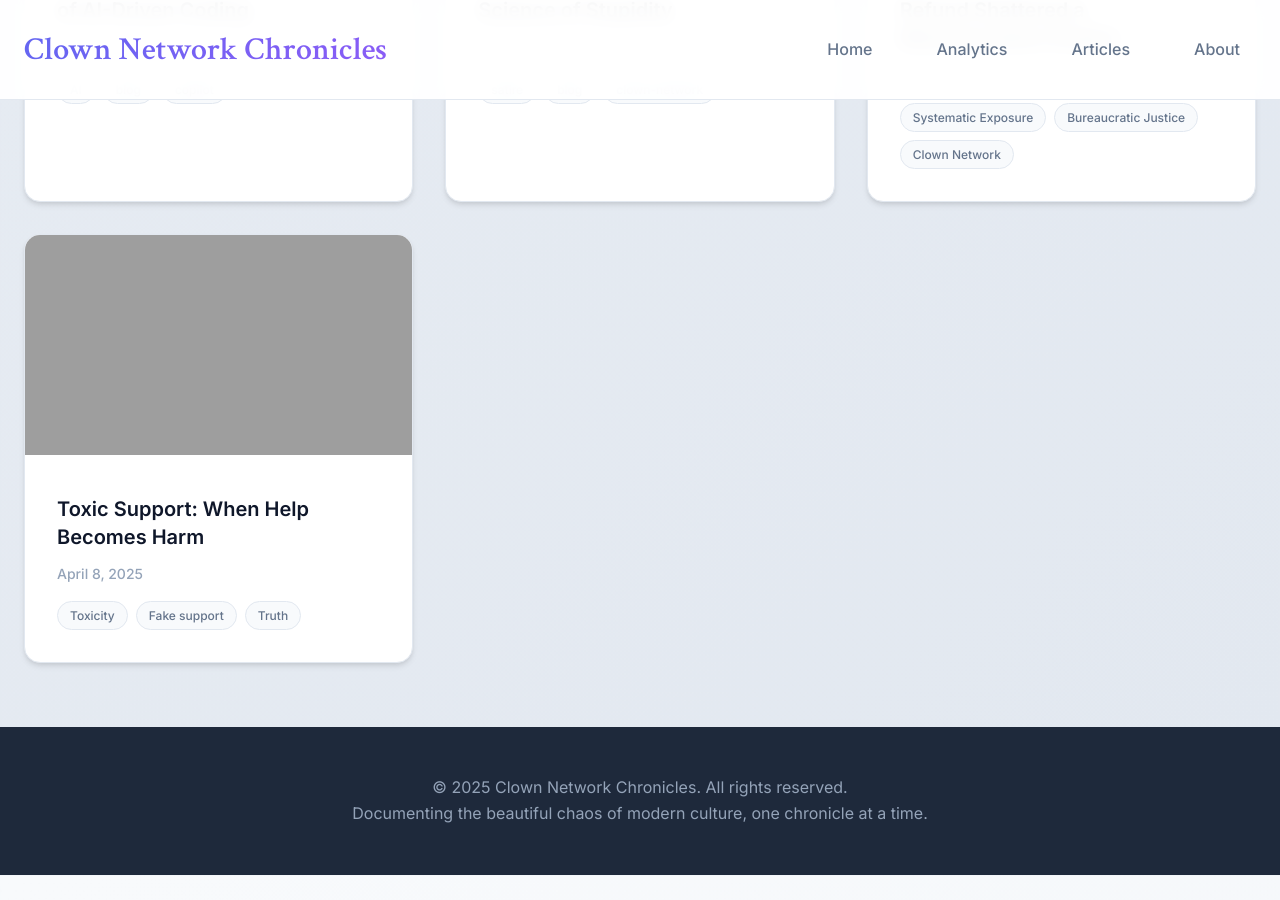
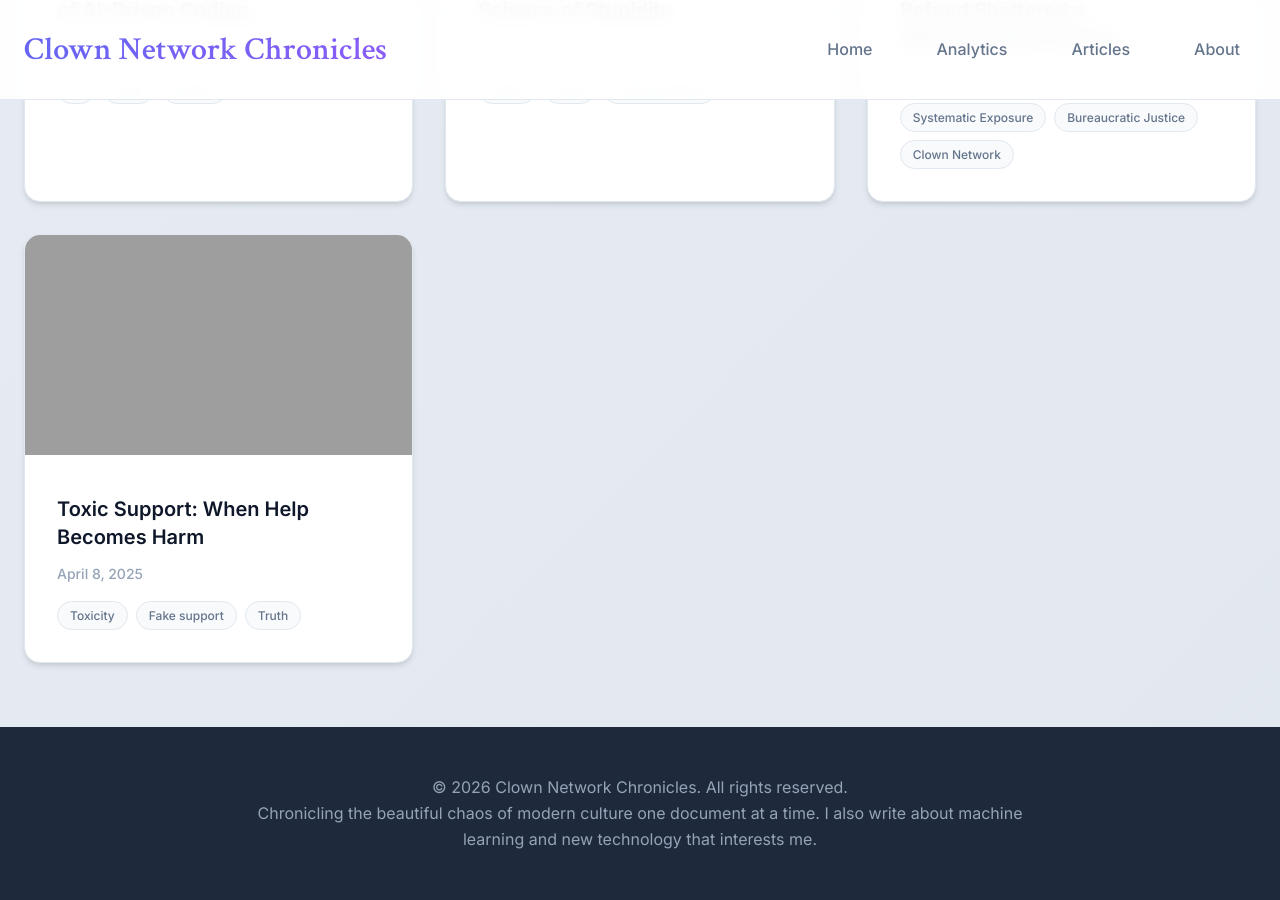
Before and after one commit to Kristina01-hash/Kristina01-hash.github.io, a Jekyll site: the page clown-network/chronicles/index.html, which Jekyll copies as it is, in a window 1280 px wide and 900 px high, scrolled down 10799 px. Built offline with Jekyll 4.4.1, drawn with Linux system fonts in a browser that asks for light colours; before the commit the page ends 11674 px from its top, so only the background shows below that.

Commit message:
Update index.html

```diff
--- a/clown-network/chronicles/index.html
+++ b/clown-network/chronicles/index.html
@@ -682,8 +682,8 @@
     <footer class="main-footer">
         <div class="container">
             <div class="footer-content">
-                <p>&copy; 2025 Clown Network Chronicles. All rights reserved.</p>
-                <p>Documenting the beautiful chaos of modern culture, one chronicle at a time.</p>
+                <p>&copy; 2026 Clown Network Chronicles. All rights reserved.</p>
+                <p>Chronicling the beautiful chaos of modern culture one document at a time. I also write about machine learning and new technology that interests me.</p>
             </div>
         </div>
     </footer>
```
